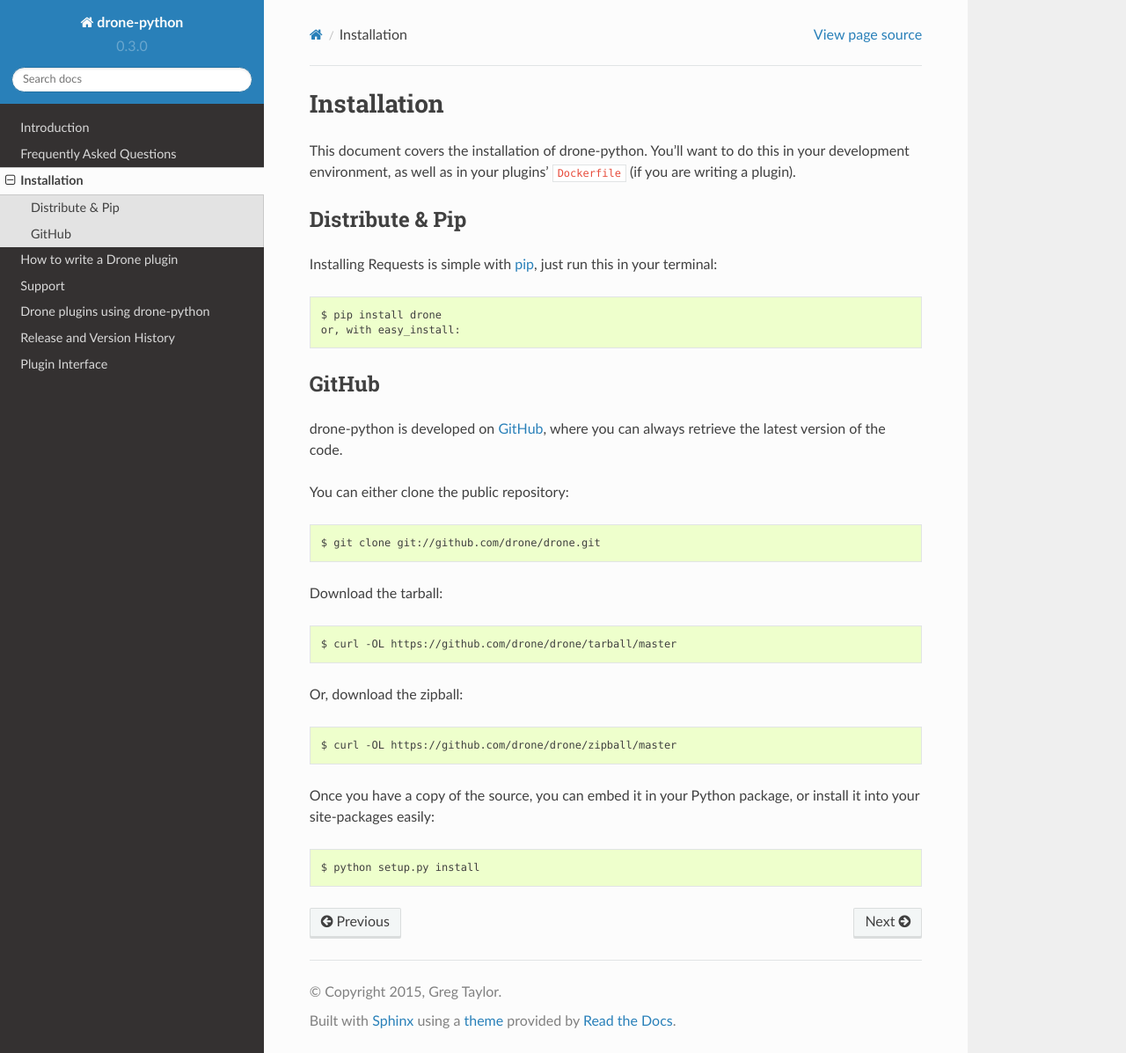
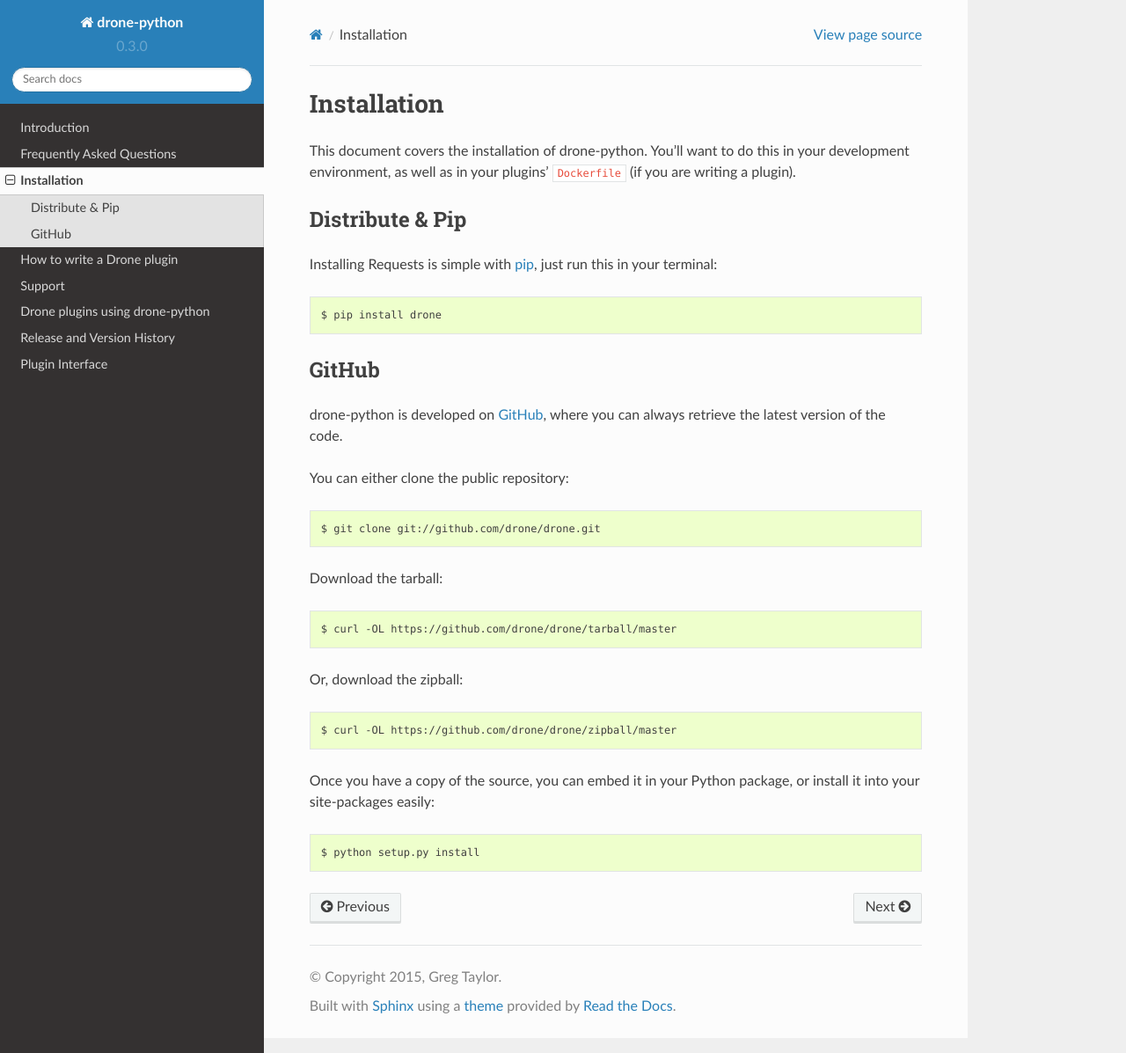
Before and after one commit to drone-python/drone-python, a Sphinx documentation site: the page built from docs/installation.rst, in a window 1280 px wide and 1197 px high. Shown: the whole window at 88% size. Built offline with Sphinx 7.4.7 and the Read the Docs theme 2.0.0, drawn with Linux system fonts in a browser that asks for light colours.

Commit message:
Yank extraneous easy_install line in the doc.

```diff
--- a/docs/installation.rst
+++ b/docs/installation.rst
@@ -15,7 +15,6 @@
 Installing Requests is simple with pip_, just run this in your terminal::
 
     $ pip install drone
-    or, with easy_install:
 
 .. _pip: https://pip.pypa.io/
 
```
